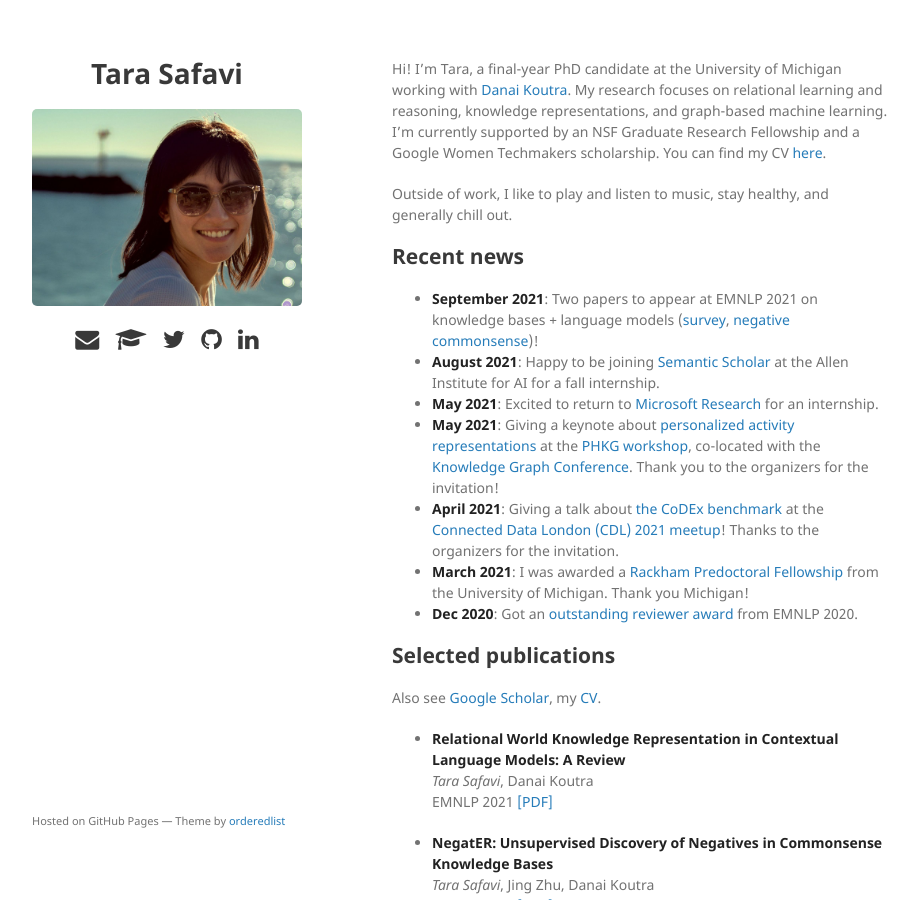
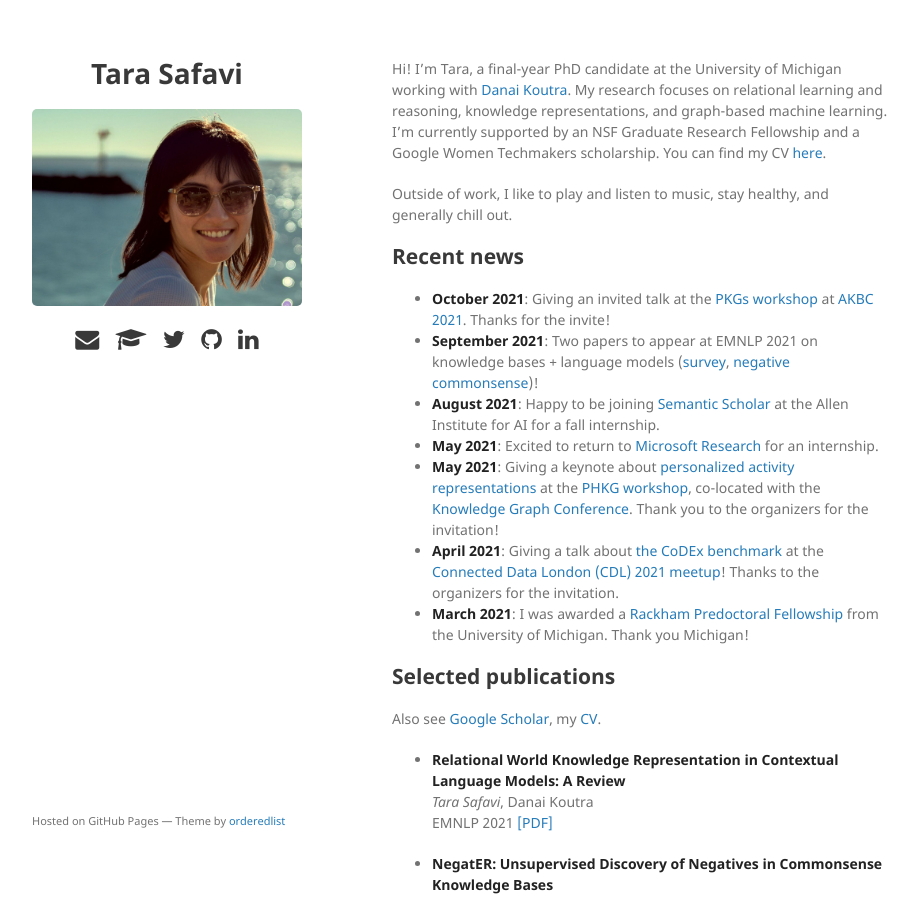
Before and after one commit to tsafavi/tsafavi.github.io, a Jekyll site: the page built from index.md, in a window 1280 px wide and 900 px high. Shown: the whole window, without its empty margins (178-1095 px from the left). Built offline with Jekyll 4.4.1, drawn with Linux system fonts in a browser that asks for light colours.

Commit message:
Add workshop

```diff
--- a/_data/news.yml
+++ b/_data/news.yml
@@ -1,3 +1,5 @@
+- date: "October 2021"
+  description: "Giving an invited talk at the <a href=\"https://pkgs.ws/\" target=\"_blank\">PKGs workshop</a> at <a href=\"https://www.akbc.ws/2021/\" target=\"_blank\">AKBC 2021</a>. Thanks for the invite!"
 - date: "September 2021"
   description: "Two papers to appear at EMNLP 2021 on knowledge bases + language models (<a href=\"https://arxiv.org/pdf/2104.05837.pdf\" target=\"_blank\">survey</a>, <a href=\"https://arxiv.org/pdf/2011.07497.pdf\" target=\"_blank\">negative commonsense</a>)!"
 - date: "August 2021"
```
